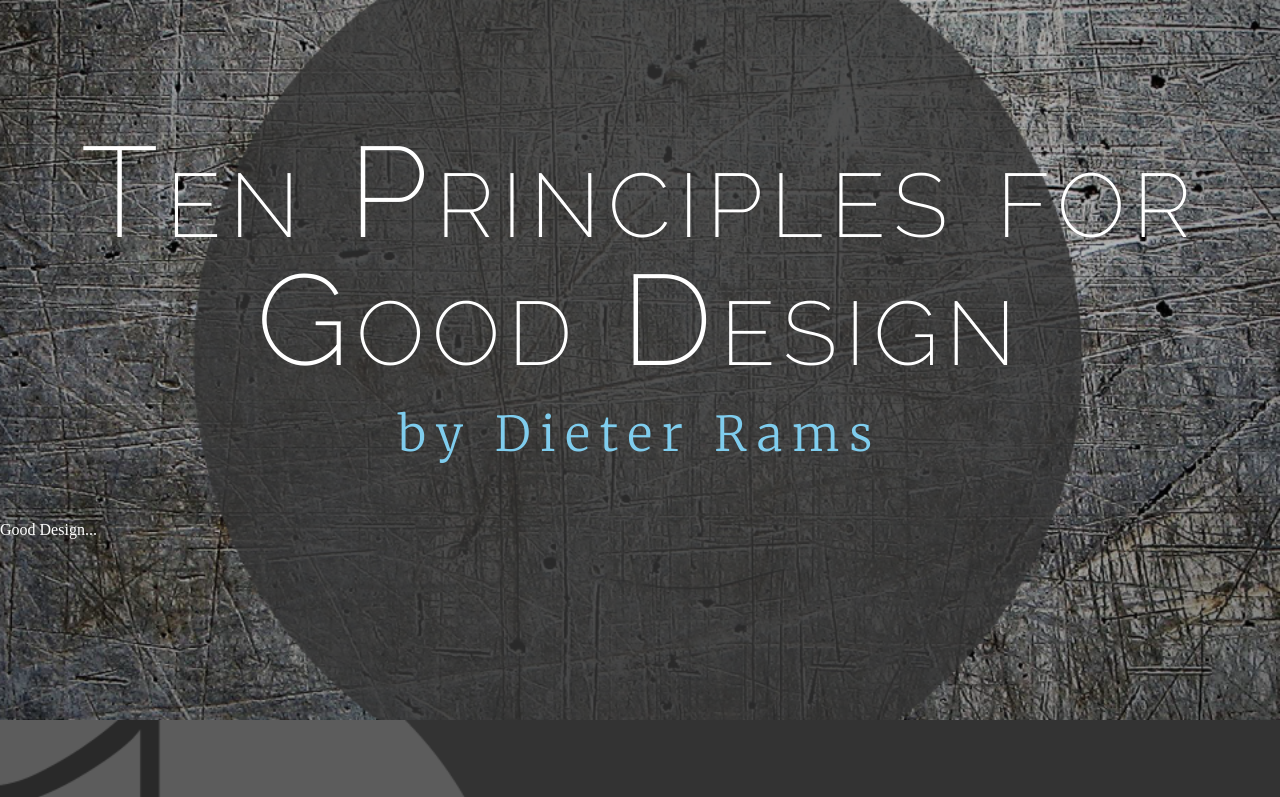
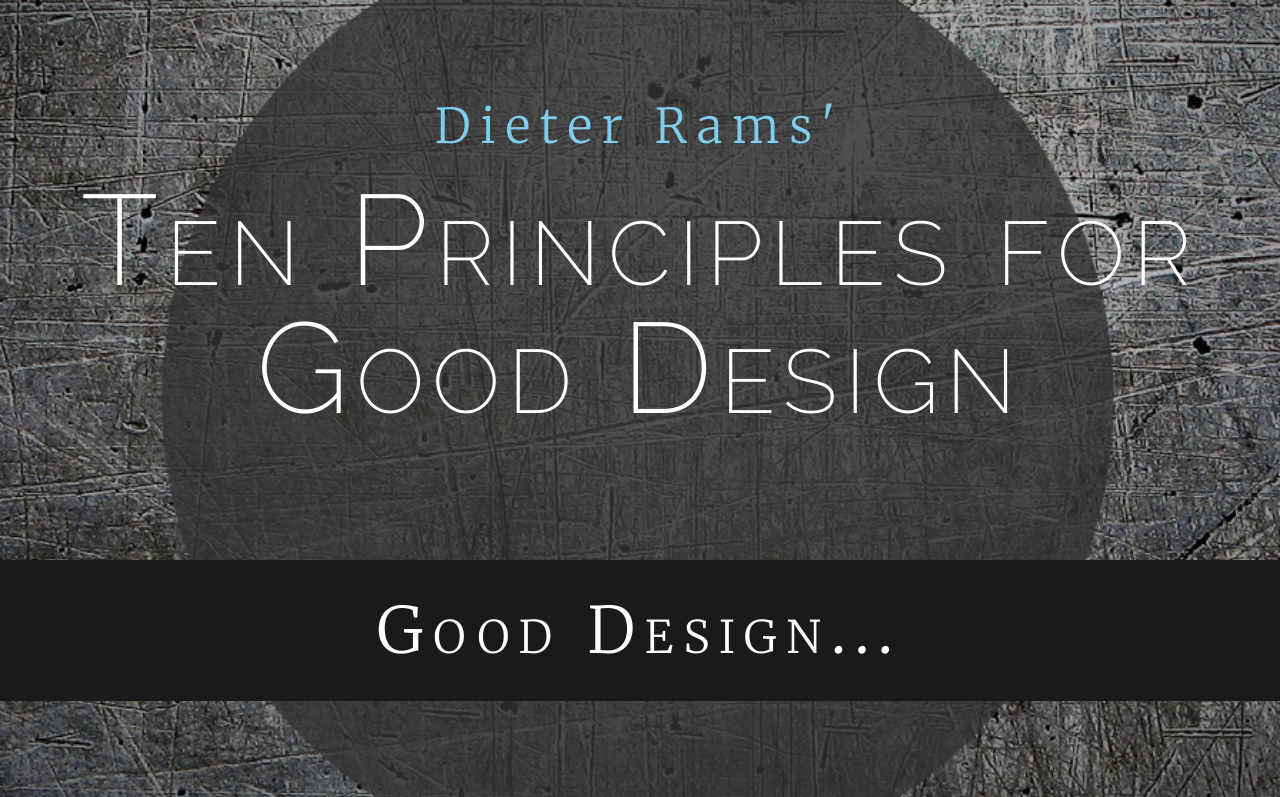
Before and after one commit to emkerin/Assignment3, a plain HTML site: page index.html in a window 1280 px wide. Shown: the top 797 px of the page. Drawn offline with Linux system fonts and the light colour scheme.

Commit message:
completed formatting

```diff
--- a/css/main.css
+++ b/css/main.css
@@ -1,23 +1,10 @@
 header {
    background: url(../img/principles-11.png)  center fixed;
    background-size: cover;
-   height: 90vh;
+   height: 100vh;
 }
 body {
    color: white;
-}
-#title {
-   font-family: 'Raleway', sans-serif;
-   font-size: 8em;
-   font-style: bold;
-   font-variant: small-caps;
-   font-weight: 200;
-   text-align: center;
-   padding-top: 10%;
-   padding-left: 5%;
-   padding-right: 5%;
-   padding bottom: 5%;
-   letter-spacing: 8px;
 }
 
 #by {
@@ -27,26 +14,42 @@ body {
    color: #7fcdee;
    text-align: center;
    letter-spacing: 10px;
+   padding-top: 8%;
+   padding-left: 5%;
+   padding-right: 5%;
+   padding bottom: 5%;
+}
+#title {
+   font-family: 'Raleway', sans-serif;
+   font-size: 8em;
+   font-style: bold;
+   font-variant: small-caps;
+   font-weight: 200;
+   text-align: center;
    padding-top: 2%;
-   padding-bottom: 5%;
+   padding-left: 5%;
+   padding-right: 5%;
+   padding-bottom: 10%;
+   letter-spacing: 8px;
 }
 
-/*COME BACK TO THIS: #gd {
+#gd {
    font-family: 'Merriweather', serif;
-   font-weight: 300;
-   letter-spacing: 4px;
+   font-size: 4em;
+   font-weight: 200;
+   font-variant: small-caps;
+   color: white;
    text-align: center;
-   font size: 18px;
-   background-color: black;
-   background-position: fixed;
-   height: 15%;
-   width: 100%;
-   padding-top: 10%
-}*/
+   letter-spacing: 10px;
+   padding-top: 3%;
+   padding-bottom: 3%;
+   background-color: #1a1a1a;
+   background-position: center;
+}
 
 #principle1 {
    background: url(../img/principles-01.png)
-   center center scroll;
+   center center fixed;
    background-repeat: no-repeat;
    background-size: cover;
    height: 90vh;
@@ -106,7 +109,7 @@ body {
 
 #principle3 {
    background: url(../img/principles-03.png)
-   center center scroll;
+   center center fixed;
    background-repeat: no-repeat;
    background-size: cover;
    height: 90vh
@@ -166,7 +169,7 @@ body {
 
 #principle5 {
    background: url(../img/principles-05.png)
-   center center scroll;
+   center center fixed;
    background-repeat: no-repeat;
    background-size: cover;
    height: 90vh
@@ -226,7 +229,7 @@ body {
 
 #principle7 {
    background: url(../img/principles-07.png)
-   center center scroll;
+   center center fixed;
    background-repeat: no-repeat;
    background-size: cover;
    height: 90vh
@@ -286,7 +289,7 @@ body {
 
 #principle9 {
    background: url(../img/principles-09.png)
-   center center scroll;
+   center center fixed;
    background-repeat: no-repeat;
    background-size: cover;
    height: 90vh
@@ -294,7 +297,7 @@ body {
 
 #tag9 {
    font-family: 'Raleway', sans-serif;
-   font-size: 8em;
+   font-size: 7em;
    font-weight: 100;
    text-align: right;
    padding-top: 12%;
--- a/index.html
+++ b/index.html
@@ -12,8 +12,8 @@
 
 <body>
    <header>
+   <h1> <p id="by"> Dieter Rams' </p>
    <h1 id="title">Ten Principles for Good Design</h1>
-   <p id="by">by Dieter Rams</p>
    <h1 id= "gd"> Good Design...</h1>
    </header>
 
```
Also changed, not shown: img/header-block-11.png (added).
